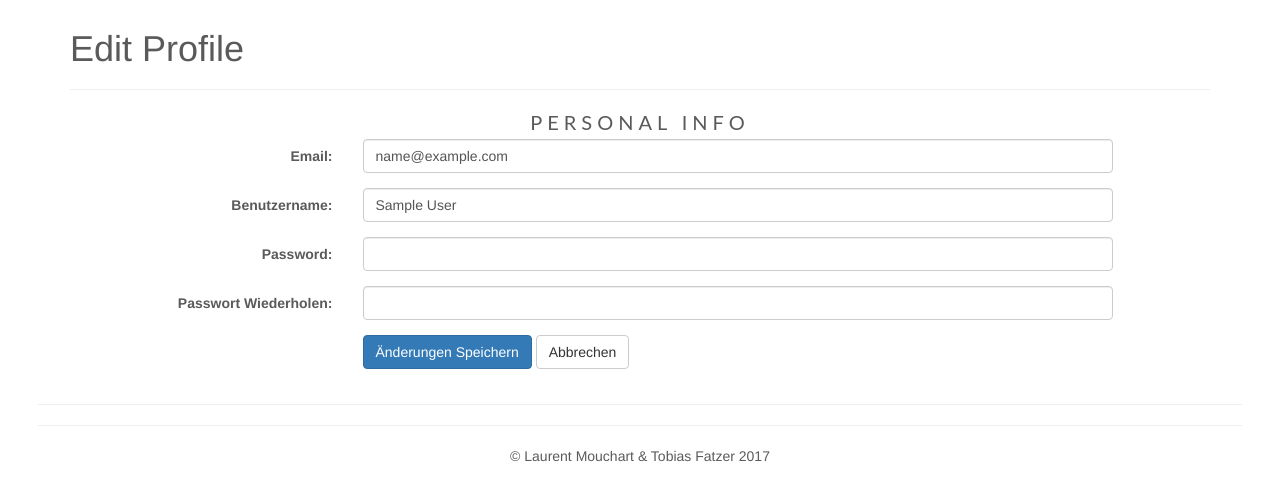
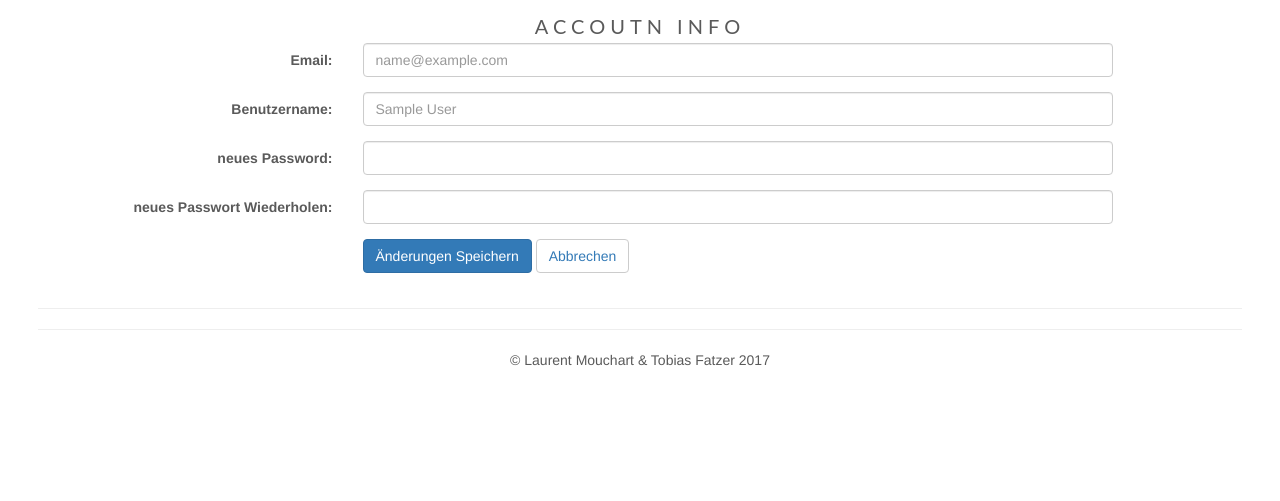
Before and after one commit to zfatzt/TechTalk, a PHP site: template view/meinProfil.php in a window 1280 px wide. Shown: the part 61-562 px from the top of the page. Run offline with PHP 8.4, Linux system fonts and the light colour scheme; the template is opened without the code that fills it, so the values that code supplies are empty; the visitor is signed in with stand-in values (Sample User, id 1); some libraries are stand-ins or nearby versions.

Commit message:
Fehlerbehebungen

```diff
--- a/view/meinProfil.php
+++ b/view/meinProfil.php
@@ -1,43 +1,73 @@
 <div class="container">
-    <h1>Edit Profile</h1>
-  	<hr>
-        <h3>Personal info</h3>
-        <form class="form-horizontal" role="form">
+	<h3>Accoutn info</h3>
+	<form class="form-horizontal" method="post"
+		action="/user/profilBearbeiten">
 
 		<div class="form-group">
 			<label class="col-lg-3 control-label">Email:</label>
 			<div class="col-lg-8">
-              <input class="form-control" id="accountBearbeitenEmail" type="text" value="<?php echo$_SESSION['email'];?>" >
+				<input class="form-control" id="accountBearbeitenEmail"
+					name="accountBearbeitenEmail" type="text"
+					onkeyup="accountBearbeitenUeberpruefung()" placeholder="<?php echo $_SESSION['email'];?>">
 			</div>
 		</div>
 		<div class="form-group">
 			<label class="col-md-3 control-label">Benutzername:</label>
 			<div class="col-md-8">
-              <input class="form-control" type="text" required="required" value="<?php echo$_SESSION['benutzername'];?>" >
+				<input class="form-control" type="text"
+					id="accountBearbeitenBenutzername"
+					name="accountBearbeitenBenutzername"
+					onkeyup="accountBearbeitenUeberpruefung()"
+					placeholder="<?php echo $_SESSION['benutzername'];?>">
 			</div>
 		</div>
 		<div class="form-group">
-            <label class="col-md-3 control-label">Password:</label>
+			<label class="col-md-3 control-label">neues Password:</label>
 			<div class="col-md-8">
-              <input class="form-control" type="password" required="required">
+				<input class="form-control" name="accountBearbeitenPasswort"
+					id="accountBearbeitenPasswort" onchange="accountBearbeitenUeberpruefung()"
+					type="password">
 			</div>
 		</div>
 		<div class="form-group">
-            <label class="col-md-3 control-label">Passwort Wiederholen:</label>
+			<label class="col-md-3 control-label">neues Passwort Wiederholen:</label>
 			<div class="col-md-8">
-              <input class="form-control" type="password" required="required">
+				<input class="form-control"
+					id="accountBearbeitenPasswortWiederholen" type="password"
+					onkeyup="accountBearbeitenUeberpruefung()"
+					name="accountBearbeitenPasswortWiederholen">
 			</div>
 		</div>
+		<div id="bearbeiteWarnung"></div>
+			<div id="warnung"></div>
 				<div class="form-group">
 					<label class="col-md-3 control-label"></label>
 					<div class="col-md-8">
-              <input type="submit" class="btn btn-primary" value="Änderungen Speichern">
-              <span></span>
-              <input type="reset" class="btn btn-default" value="Abbrechen">
+						<input type="submit" class="btn btn-primary"
+							value="Änderungen Speichern"> <span></span> <a href="/"><button type="button" class="btn btn-default" data-dismiss="modal">Abbrechen</a></button>
 					</div>
 				</div>
+
 	</form>
 </div>
-  </div>
-</div>
+
 <hr>
+<script>
+function accountBearbeitenUeberpruefung() {
+	document.getElementById("warnung").innerHTML = "";
+	var name = document.getElementById("accountBearbeitenBenutzername").value;
+	var email = document.getElementById("accountBearbeitenEmail").value;
+	var password1 = document.getElementById("accountBearbeitenPasswort").value;
+	var password2 = document.getElementById("accountBearbeitenPasswortWiederholen").value;
+
+	if(name.length < 2) {
+		document.getElementById("warnung").innerHTML = "Der Benutzername ist zu kurz <br/>";
+	}
+	if(/^[a-zA-Z0-9.!#$%&’*+/=?^_`{|}~-]+@[a-zA-Z0-9-]+(?:\.[a-zA-Z0-9-]+)*$/.test(email) == false) {
+		document.getElementById("warnung").innerHTML = document.getElementById("warnung").innerHTML + "E-Mail Adresse ist ungültig!<br/>";
+	}
+	if(password1 != password2) {
+		document.getElementById("warnung").innerHTML = document.getElementById("warnung").innerHTML + "Passw&ouml;rter stimmen nicht überein!<br/>";
+	}
+}
+</script>
```
Lines whose indentation alone changed are shown as unchanged.
